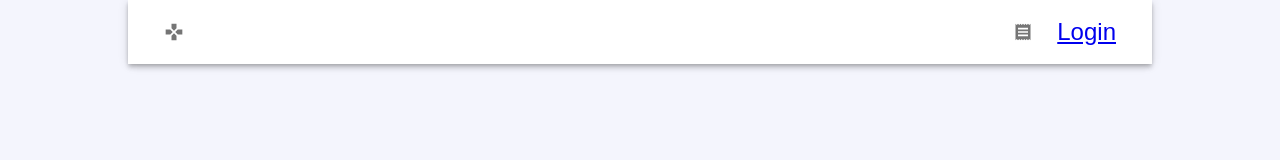
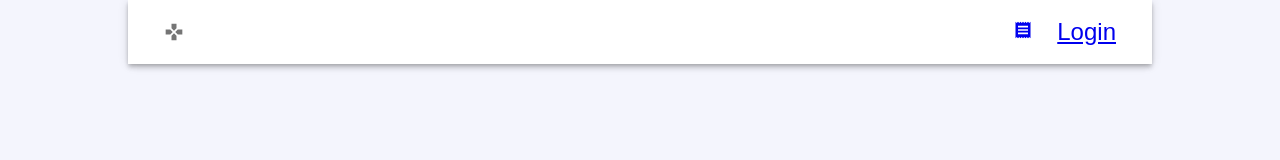
Before and after one commit to dopezera/mixcsgo, a React (Create React App) app: page / in a window 1280 px wide. Shown: the top 160 px of the page. Built offline with nearby package versions, Linux system fonts and the light colour scheme.

Commit message:
melhorando front

```diff
--- a/src/App.js
+++ b/src/App.js
@@ -12,8 +12,6 @@ import UserScreen from './screens/UserScreen';
 import MatchesScreen from './screens/MatchesScreen';
 import ProtectedRoute from './components/ProtectedRoute';
 import { useSelector } from 'react-redux';
-
-//dope on heroku
 
 const theme = createMuiTheme({
 palette: {
@@ -69,7 +67,7 @@ function App() {
         <main>
         <Route path="/register" component={UserForm} exact></Route>
         <Route path="/login" component={SigninScreen} exact></Route>
-        <Route path="/users" isAuth={userInfo} component={UserScreen} exact></Route>
+        <ProtectedRoute path="/users" isAuth={userInfo} component={UserScreen} exact></ProtectedRoute>
         <ProtectedRoute path="/matches" isAuth={userInfo} component={MatchesScreen} exact></ProtectedRoute>
       </main>
       </div>
--- a/src/components/Header.js
+++ b/src/components/Header.js
@@ -55,7 +55,7 @@ export default function Header() {
                         <IconButton size="small">
                         {userInfo ? (
                                     <Badge badgeContent={userInfo.lvl} color="primary">
-                                    <PersonIcon fontSize="small"></PersonIcon>
+                                    <Link to="/users"><PersonIcon fontSize="small"></PersonIcon></Link>
                                 </Badge>
                             ) : (
                                 <div></div>
@@ -64,7 +64,7 @@ export default function Header() {
                         </IconButton>
                         <IconButton>
                             <Badge color="primary">
-                                <ReceiptIcon fontSize="small" />
+                            <Link to="/matches"><ReceiptIcon fontSize="small" /></Link>
                             </Badge>
                         </IconButton>
                         <IconButton onClick={signoutHandler}>
```
